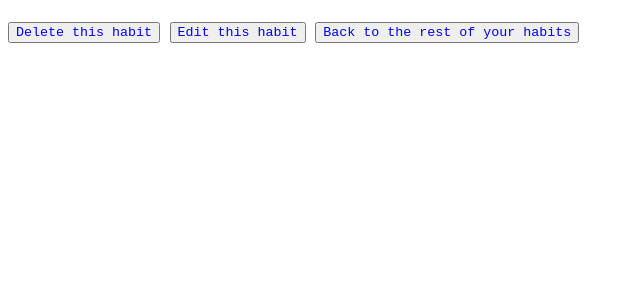
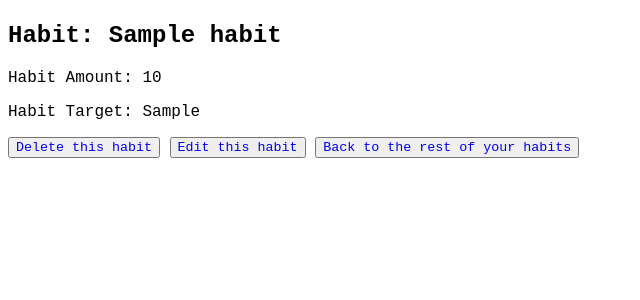
Before and after one commit to momentum-team-4/django-final-project-clint-kyle, a Django app: page /habits/1/ in a window 1280 px wide. Shown: the part 58-358 px from the top of the page, without its empty margins (0-640 px from the left). Run offline with Django 3.2, Linux system fonts and the light colour scheme; tables that the repository leaves empty hold one stand-in row (values such as "Sample post").

Commit message:
Kyle deleted migrations and added text to _details & _list

```diff
--- a/templates/habits/habits_detail.html
+++ b/templates/habits/habits_detail.html
@@ -5,8 +5,10 @@
 {% block content %}
 
 
-<h2>{{ habit.title }}</h2>
-<p>{{ habit.body }}</p>
+<h2>Habit: {{ habit.habit_title }}</h2>
+<p>Habit Amount: {{ habit.habit_amount }}</p>
+<p>Habit Target: {{ habit.habit_target }}</p>
+
 <div class='detailsLinks'>
     <button><a href="{% url  'habits_delete' pk=habit.pk %}" style="text-decoration:none">Delete this habit</a></button>
     <button><a href="{% url  'habits_update' pk=habit.pk %}" style="text-decoration:none">Edit this habit</a></button>
--- a/templates/habits/habits_list.html
+++ b/templates/habits/habits_list.html
@@ -9,8 +9,9 @@
     <form class='habitForm'>
         <button type='submit' formaction="{% url 'habits_detail' pk=habit.pk %}">
             <div class='habit'>
-                <h2 class='habitTitle'>{{ habit.title }}</h2>
-                <p class='habitBody'>{{ habit.body|truncatewords:10 }}</p>
+                <h2>Habit: {{ habit.habit_title }}</h2>
+                <p>Habit Amount: {{ habit.habit_amount }}</p>
+                <p>Habit Target: {{ habit.habit_target }}</p>
             </div>
         </button>
     </form>
```
Also changed, not shown: habits/migrations/0001_initial.py, habits/migrations/0002_auto_20200929_2022.py (deleted), habits/migrations/0003_remove_habit_user.py (deleted), users/migrations/0001_initial.py, users/migrations/0002_auto_20200926_2118.py (deleted).
